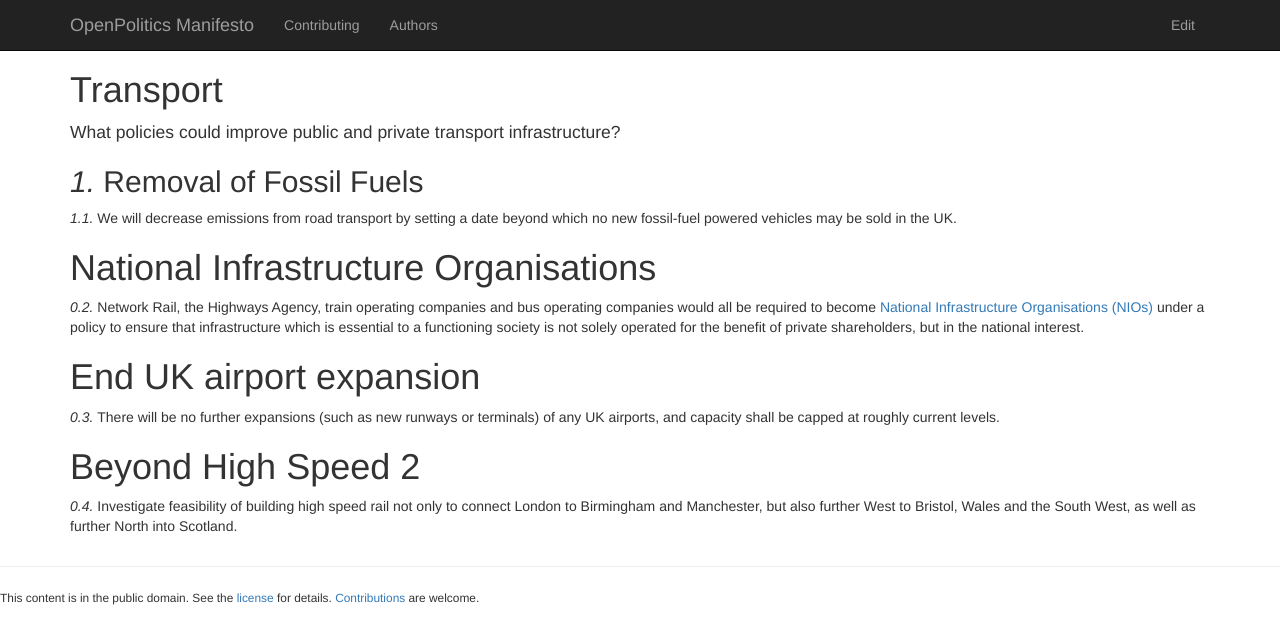
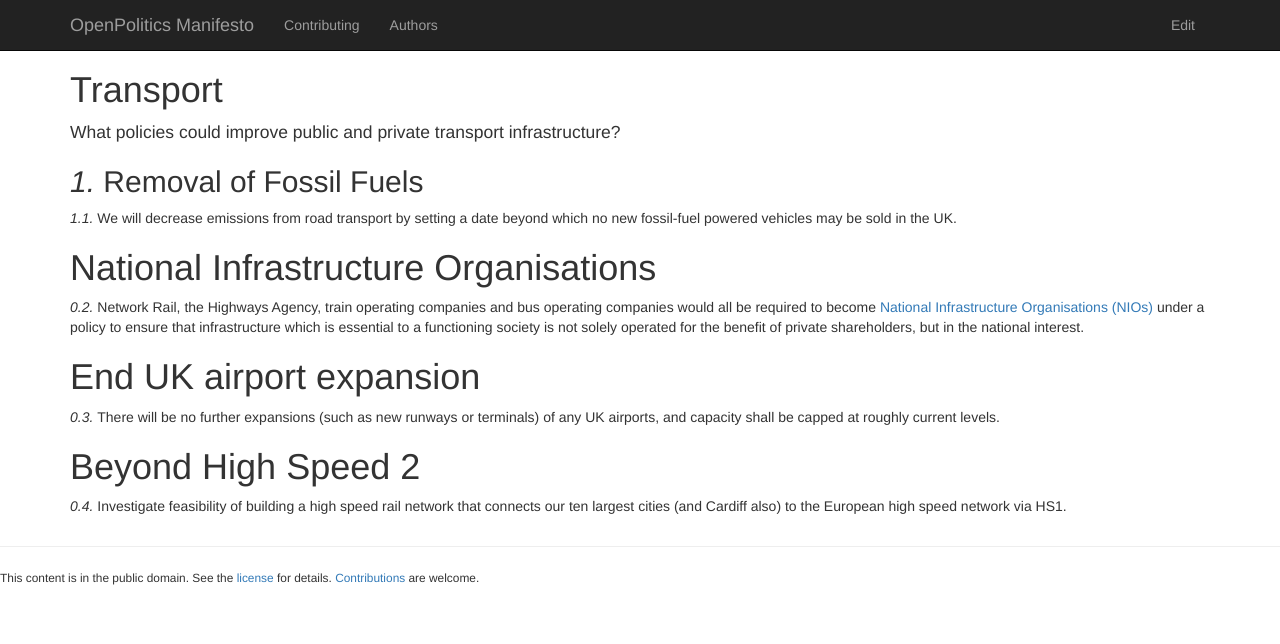
Before and after one commit to openpolitics/manifesto, a Jekyll site: the page built from transport.md, in a window 1280 px wide. Shown: the top 644 px of the page. Built offline with Jekyll 4.4.1, drawn with Linux system fonts in a browser that asks for light colours; nearby versions of some CDN libraries.

Commit message:
Update transport.md

```diff
--- a/transport.md
+++ b/transport.md
@@ -20,4 +20,4 @@ There will be no further expansions (such as new runways or terminals) of any UK
 
 # Beyond High Speed 2
 
-Investigate feasibility of building high speed rail not only to connect London to Birmingham and Manchester, but also further West to Bristol, Wales and the South West, as well as further North into Scotland.
+Investigate feasibility of building a high speed rail network that connects our ten largest cities (and Cardiff also) to the European high speed network via HS1.
```
